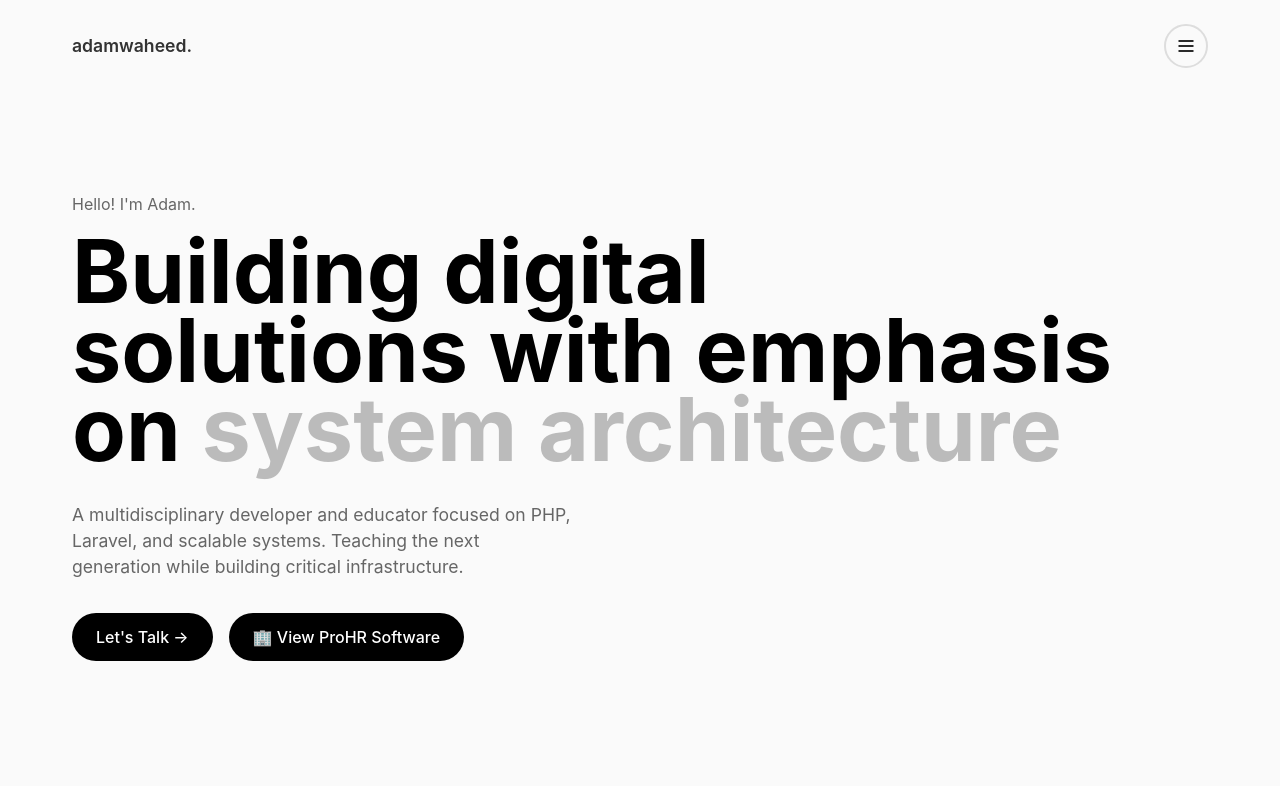
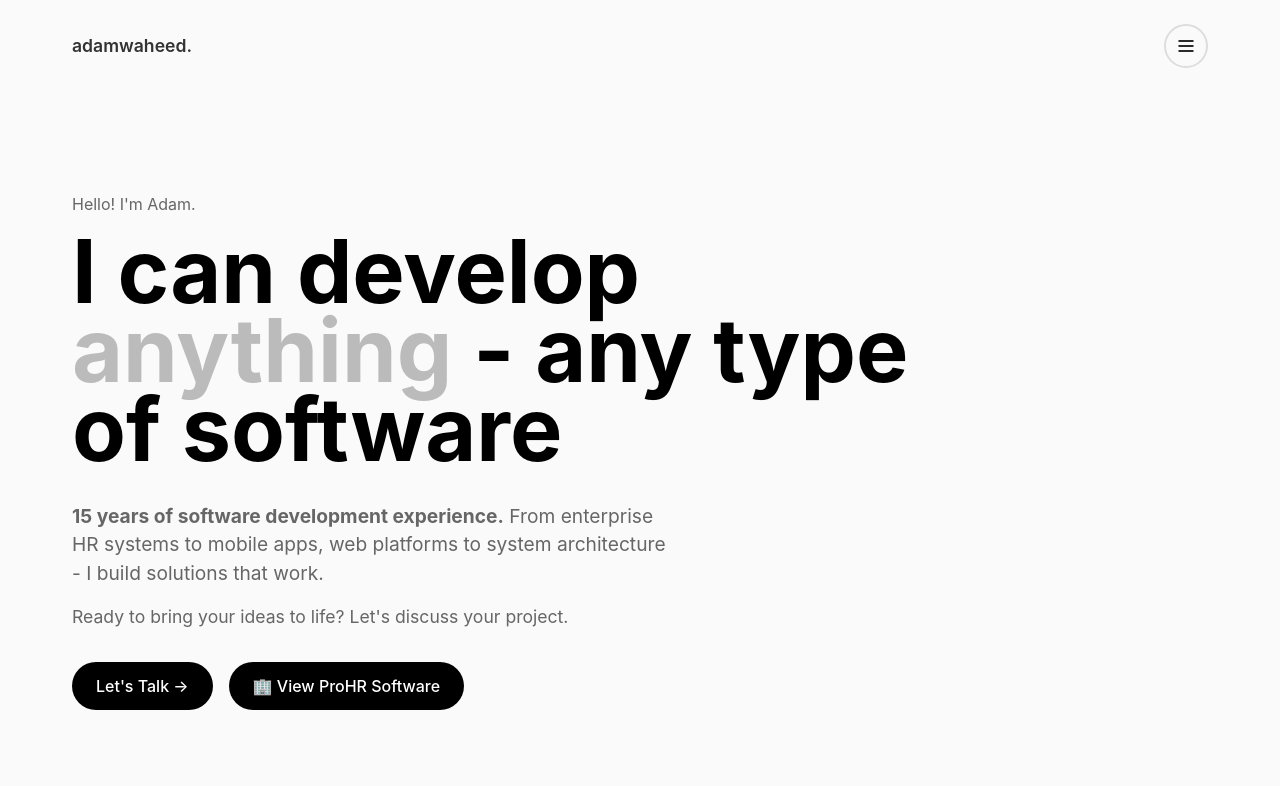
Before and after one commit to Adamwaheed/adam-website, a plain HTML site: page index.html in a window 1280 px wide. Shown: the top 786 px of the page. Drawn offline with nearby package versions, Linux system fonts and the light colour scheme.

Commit message:
asdfasdf

```diff
--- a/index.html
+++ b/index.html
@@ -297,13 +297,15 @@
         <div>
             <p style="color: #666; margin-bottom: 1rem;">Hello! I'm Adam.</p>
             <h1 class="hero-title">
-                Building digital<br>
-                solutions with emphasis<br>
-                on <span class="gray-text">system architecture</span>
+                I can develop<br>
+                <span class="gray-text">anything</span> - any type<br>
+                of software
             </h1>
-            <p style="color: #666; font-size: 1.1rem; max-width: 500px; margin-bottom: 2rem;">
-                A multidisciplinary developer and educator focused on PHP, Laravel, and scalable systems.
-                Teaching the next generation while building critical infrastructure.
+            <p style="color: #666; font-size: 1.2rem; max-width: 600px; margin-bottom: 1rem;">
+                <strong>15 years of software development experience.</strong> From enterprise HR systems to mobile apps, web platforms to system architecture - I build solutions that work.
+            </p>
+            <p style="color: #666; font-size: 1.1rem; max-width: 600px; margin-bottom: 2rem;">
+                Ready to bring your ideas to life? Let's discuss your project.
             </p>
             <div style="display: flex; gap: 1rem; flex-wrap: wrap;">
                 <a href="#contact" class="cta-button">Let's Talk →</a>
```
